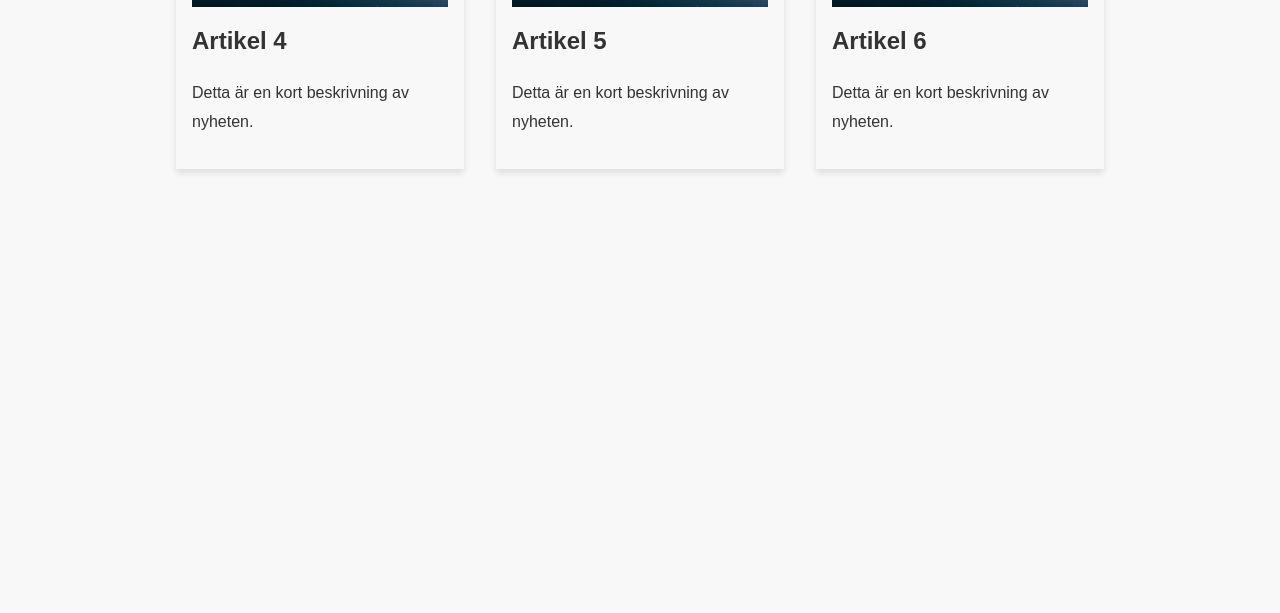
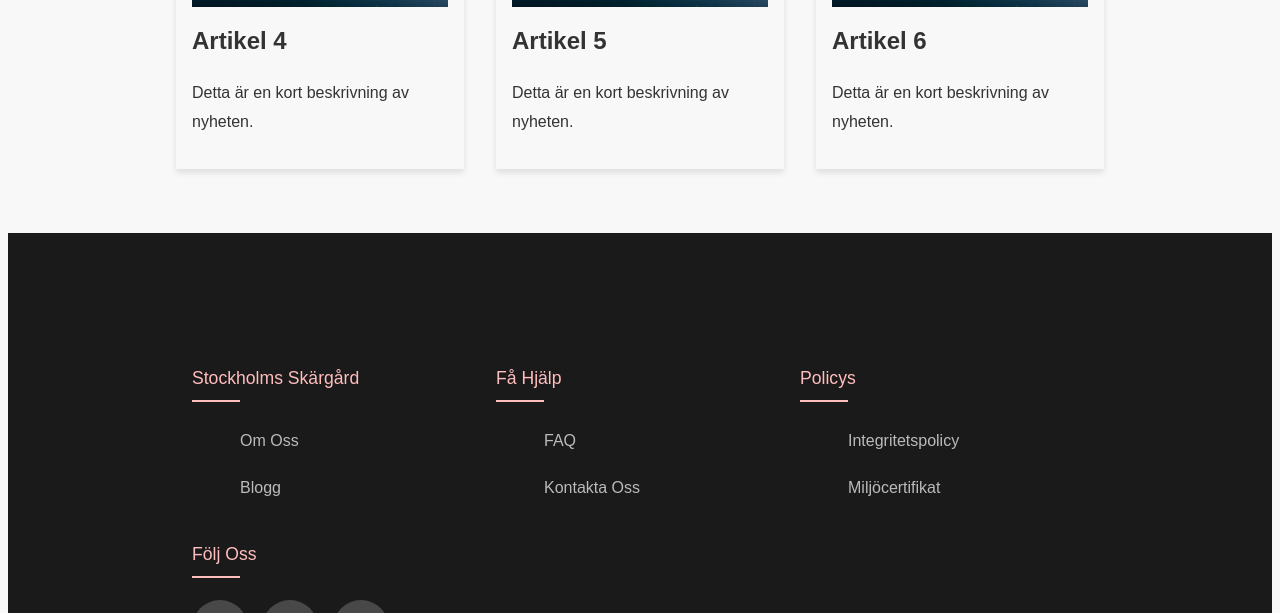
Before and after one commit to ellenliden/DT211G_moment3, a website built with Parcel: page src/about.html in a window 1280 px wide. Shown: the part 1602-2215 px from the top of the page. Before the commit the page ends 1843 px from the top, so only its background shows below. Built offline with nearby package versions, Linux system fonts and the light colour scheme.

Commit message:
lagt till footer

```diff
--- a/src/about.html
+++ b/src/about.html
@@ -6,6 +6,11 @@
     <title>Document</title>
     <link rel="stylesheet" href="scss/main.scss" />
     <script type="module" src="js/app.js"></script>
+    <link
+      rel="stylesheet"
+      type="text/css"
+      href="https://cdnjs.cloudflare.com/ajax/libs/font-awesome/5.15.1/css/all.min.css"
+    />
   </head>
   <body>
     <header>
@@ -136,5 +141,40 @@
         </div>
       </section>
     </main>
+    <footer class="footer">
+      <div class="container">
+        <div class="row">
+          <div class="footer-col">
+            <h4>Stockholms Skärgård</h4>
+            <ul>
+              <li><a href="#">Om oss</a></li>
+              <li><a href="#">Blogg</a></li>
+            </ul>
+          </div>
+          <div class="footer-col">
+            <h4>Få hjälp</h4>
+            <ul>
+              <li><a href="#">FAQ</a></li>
+              <li><a href="#">Kontakta oss</a></li>
+            </ul>
+          </div>
+          <div class="footer-col">
+            <h4>Policys</h4>
+            <ul>
+              <li><a href="#">Integritetspolicy</a></li>
+              <li><a href="#">Miljöcertifikat</a></li>
+            </ul>
+          </div>
+          <div class="footer-col">
+            <h4>Följ oss</h4>
+            <div class="social-links">
+              <a href="#"><i class="fab fa-facebook-f"></i></a>
+              <a href="#"><i class="fab fa-instagram"></i></a>
+              <a href="#"><i class="fab fa-linkedin-in"></i></a>
+            </div>
+          </div>
+        </div>
+      </div>
+    </footer>
   </body>
 </html>
--- a/src/scss/_responsive.scss
+++ b/src/scss/_responsive.scss
@@ -23,7 +23,7 @@
     flex-direction: column;
     background-color: $primary-color;
     min-width: 100%;
-    padding: 2rem 0;
+    padding: 2.6rem 0;
     text-align: center;
     transition: 0.3s;
     z-index: 1000;
@@ -118,5 +118,4 @@
       margin-left: 2rem;
     }
   }
-
 }
--- a/src/scss/layout/_footer.scss
+++ b/src/scss/layout/_footer.scss
@@ -0,0 +1,72 @@
+.container {
+  max-width: 60rem;
+  margin: auto;
+
+  .row {
+    display: flex;
+    flex-wrap: wrap;
+  }
+  ul {
+    list-style: none;
+  }
+}
+.footer {
+  background-color: $background-dark;
+  padding: 7rem 0rem;
+
+  .footer-col {
+    width: 25%;
+    padding: 0 2rem;
+  }
+  .footer-col h4 {
+    font-size: 1.1rem;
+    color: $accent-color;
+    text-transform: capitalize;
+    margin-bottom: 35px;
+    font-weight: 500;
+    position: relative;
+  }
+  .footer-col h4::before {
+    content: "";
+    position: absolute;
+    left: 0;
+    bottom: -0.8rem;
+    background-color: $accent-color;
+    height: 2px;
+    box-sizing: border-box;
+    width: 3rem;
+  }
+  .footer-col ul li:not(:last-child) {
+    margin-bottom: 0.8rem;
+  }
+  .footer-col ul li a {
+    font-size: 16px;
+    text-transform: capitalize;
+    color: $text-light;
+    text-decoration: none;
+    font-weight: 300;
+    color: #bbbbbb;
+    display: block;
+    transition: all 0.3s ease;
+  }
+  .footer-col ul li a:hover {
+    color: $text-light;
+    padding-left: 8px;
+  }
+  .footer-col .social-links a {
+    display: inline-block;
+    height: 40px;
+    width: 40px;
+    background-color: rgba(255, 255, 255, 0.2);
+    margin: 0 10px 10px 0;
+    text-align: center;
+    line-height: 40px;
+    border-radius: 50%;
+    color: $text-light;
+    transition: all 0.5s ease;
+  }
+  .footer-col .social-links a:hover {
+    color: $background-dark;
+    background-color: $text-light;
+  }
+}
--- a/src/scss/main.scss
+++ b/src/scss/main.scss
@@ -5,6 +5,7 @@
 
 @import "layout/header";
 @import "layout/navigation";
+@import "layout/footer";
 
 @import "pages/sass";
 
```
Also changed, not shown: src/index.html (+40 -0 lines), src/sass.html (+40 -0 lines).
